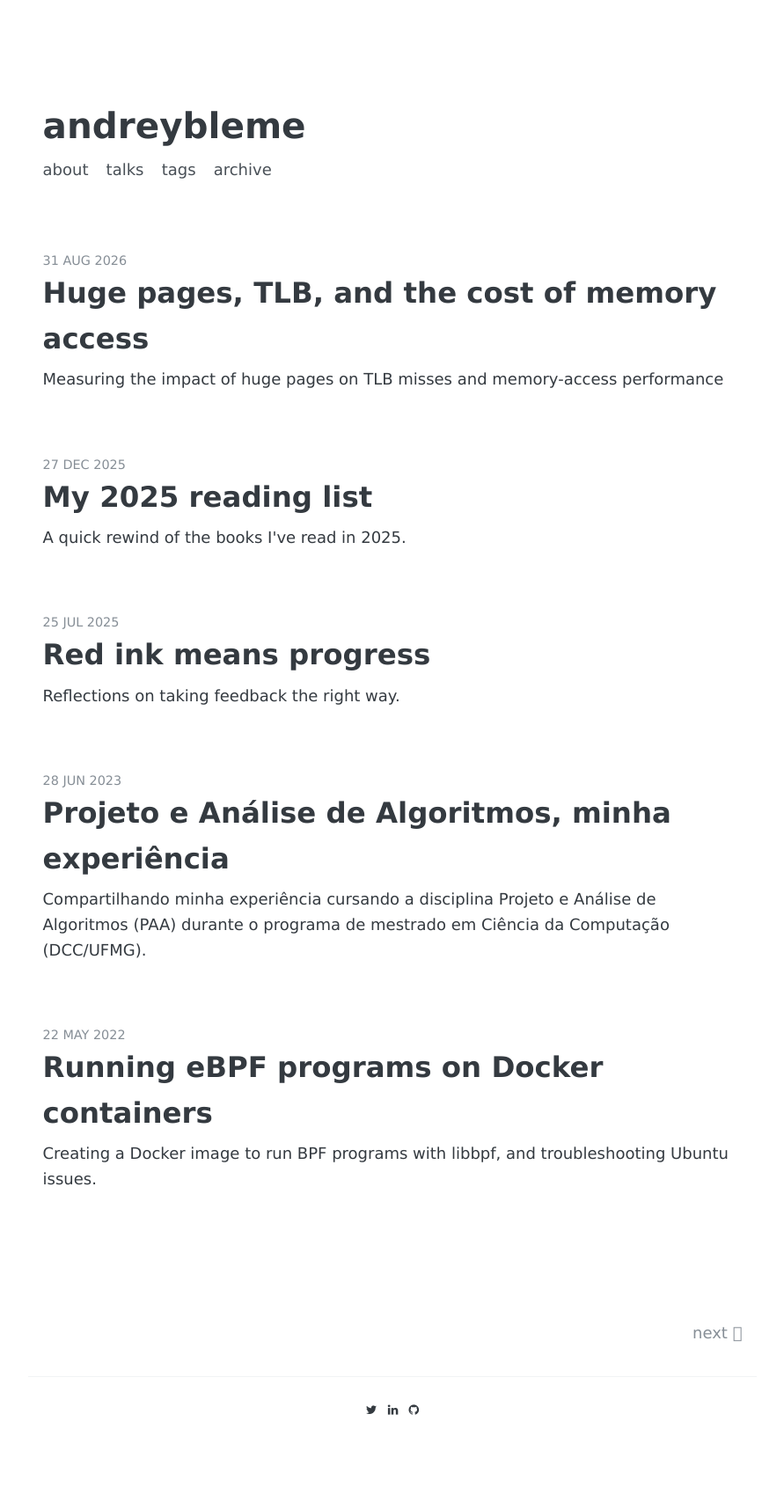
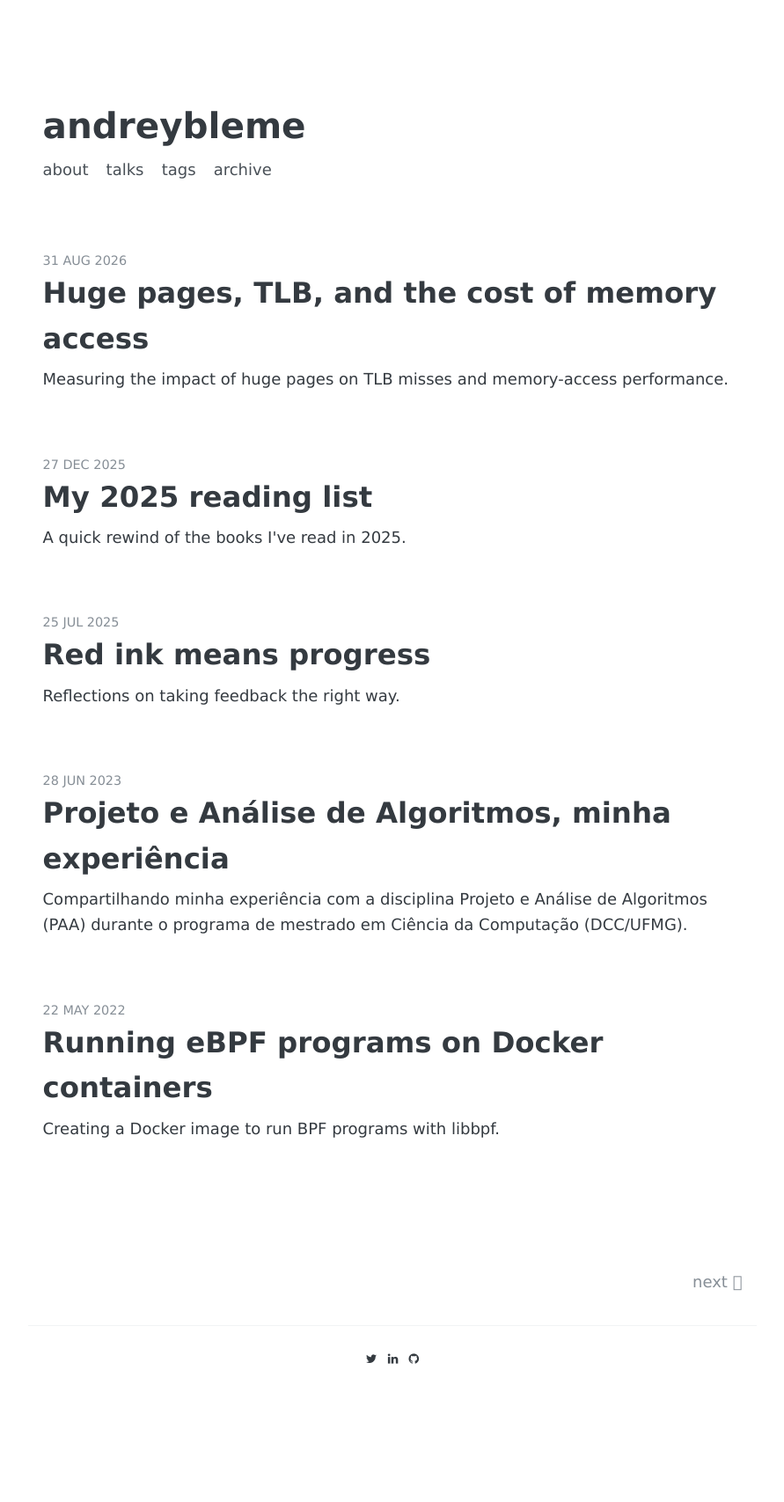
Before and after one commit to andreybleme/andreybleme.github.io, a Jekyll site: the page built from index.html, in a window 1280 px wide. Shown: the whole page at 88% size, without its empty margins (194-1085 px from the left). Built offline with Jekyll 4.4.1, drawn with Linux system fonts in a browser that asks for light colours; nearby versions of some CDN libraries; some web fonts are replaced; the list of posts is cut into pages by our own code; after the commit the page ends 1649 px from its top, so only the background shows below that.

Commit message:
chore: update description and about section

```diff
--- a/_posts/2022-05-22-running-ebpf-programs-on-docker-containers.markdown
+++ b/_posts/2022-05-22-running-ebpf-programs-on-docker-containers.markdown
@@ -1,7 +1,7 @@
 ---
 layout: post
 title:  "Running eBPF programs on Docker containers"
-description: "Creating a Docker image to run BPF programs with libbpf, and troubleshooting Ubuntu issues."
+description: "Creating a Docker image to run BPF programs with libbpf."
 date:   2022-05-22 23:20:00
 tags: [bpf, operating-systems, docker]
 comments: true
--- a/_posts/2023-06-28-projeto-analise-de-algoritmos-ufmg-dcc-minha-experiencia.markdown
+++ b/_posts/2023-06-28-projeto-analise-de-algoritmos-ufmg-dcc-minha-experiencia.markdown
@@ -1,7 +1,7 @@
 ---
 layout: post
 title:  "Projeto e Análise de Algoritmos, minha experiência"
-description: "Compartilhando minha experiência cursando a disciplina Projeto e Análise de Algoritmos (PAA) durante o programa de mestrado em Ciência da Computação (DCC/UFMG)."
+description: "Compartilhando minha experiência com a disciplina Projeto e Análise de Algoritmos (PAA) durante o programa de mestrado em Ciência da Computação (DCC/UFMG)."
 date:   2023-06-28 11:00:00
 tags: [offtopic]
 comments: true
--- a/_posts/2026-08-31-huge-pages-tlb-and-the-cost-of-memory-access.markdown
+++ b/_posts/2026-08-31-huge-pages-tlb-and-the-cost-of-memory-access.markdown
@@ -1,7 +1,7 @@
 ---
 layout: post
 title:  "Huge pages, TLB, and the cost of memory access"
-description: "Measuring the impact of huge pages on TLB misses and memory-access performance"
+description: "Measuring the impact of huge pages on TLB misses and memory-access performance."
 tags: [operating-systems, perf]
 date:   2026-08-31 13:13:52
 comments: true
```
Also changed, not shown: about.md (+1 -1 lines).
